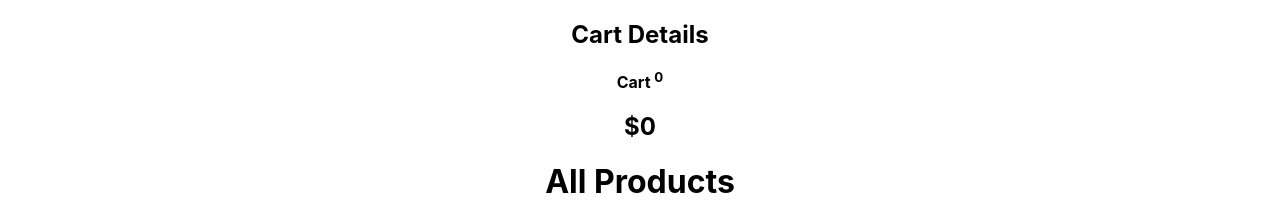
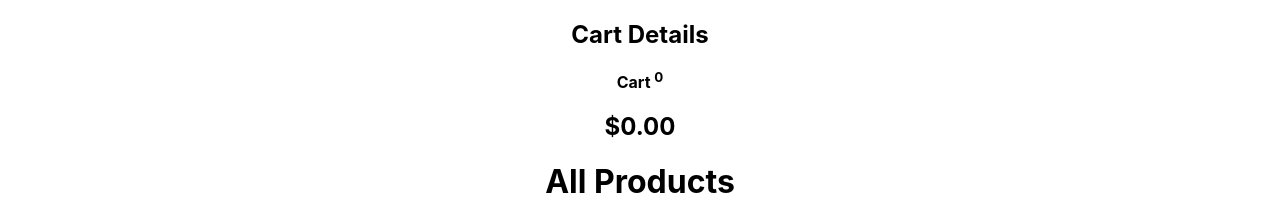
Before and after one commit to diptasahacse/add-to-cart-react, a React (Create React App) app: page / in a window 1280 px wide. Shown: the top 202 px of the page. Built offline with nearby package versions, Linux system fonts and the light colour scheme.

Commit message:
use reduce on array to calculate total price in cart

```diff
--- a/src/components/Cart/Cart.css
+++ b/src/components/Cart/Cart.css
@@ -5,6 +5,8 @@ h4{
     border: 1px solid goldenrod;
     max-height: 150px;
     overflow-y: scroll;
+    width: 60%;
+    margin: 0 auto;
 }
 .single-item{
     display: flex;
--- a/src/components/Cart/Cart.js
+++ b/src/components/Cart/Cart.js
@@ -37,13 +37,31 @@ const MakeList = ({element,index})=>{
 }
 
 const calculate = (count) =>{
-    let totalPrice = 0;
-    if(count){
-        for (const iterator of count) {
-            totalPrice+=iterator.price;
-        }
-        return totalPrice
-    }
+    // System 1
+    // let totalPrice = 0;
+    // if(count){
+    //     for (const iterator of count) {
+    //         totalPrice+=iterator.price;
+    //     }
+    //     return totalPrice
+    // }
+
+    // System 2
+    // function sum (initial,current){
+    //     return initial+current.price;
+
+    // }
+    // const totalSum = count.reduce(sum,0);
+    // return totalSum.toFixed(2);
+
+
+    // System 3
+    // const totalSum = count.reduce((initial,current)=>initial+current.price,0);
+    // return totalSum.toFixed(2);
+
+    // System 4
+    return count.reduce((initial,current)=>initial+current.price,0).toFixed(2);
+
 
 }
 
```
